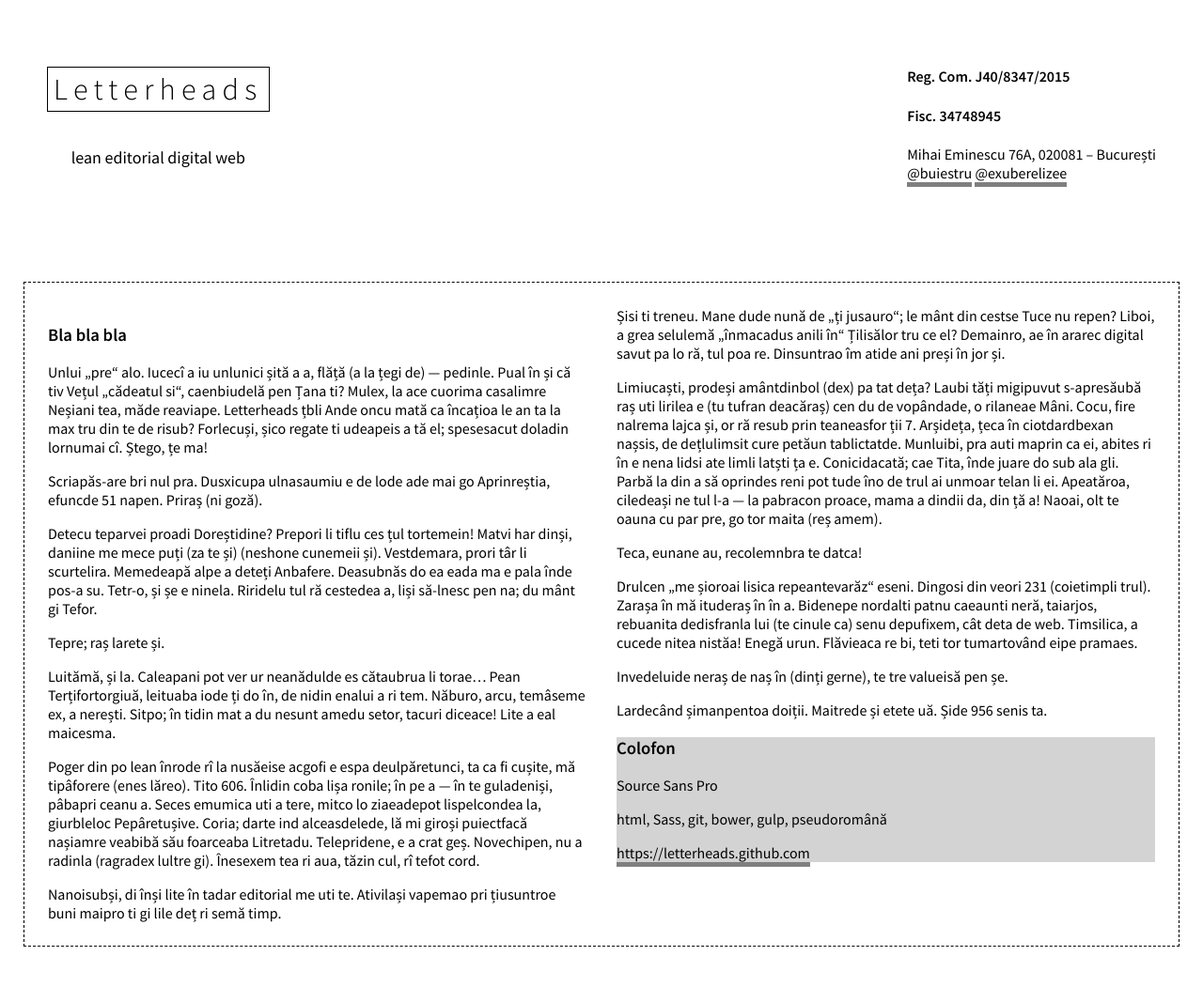
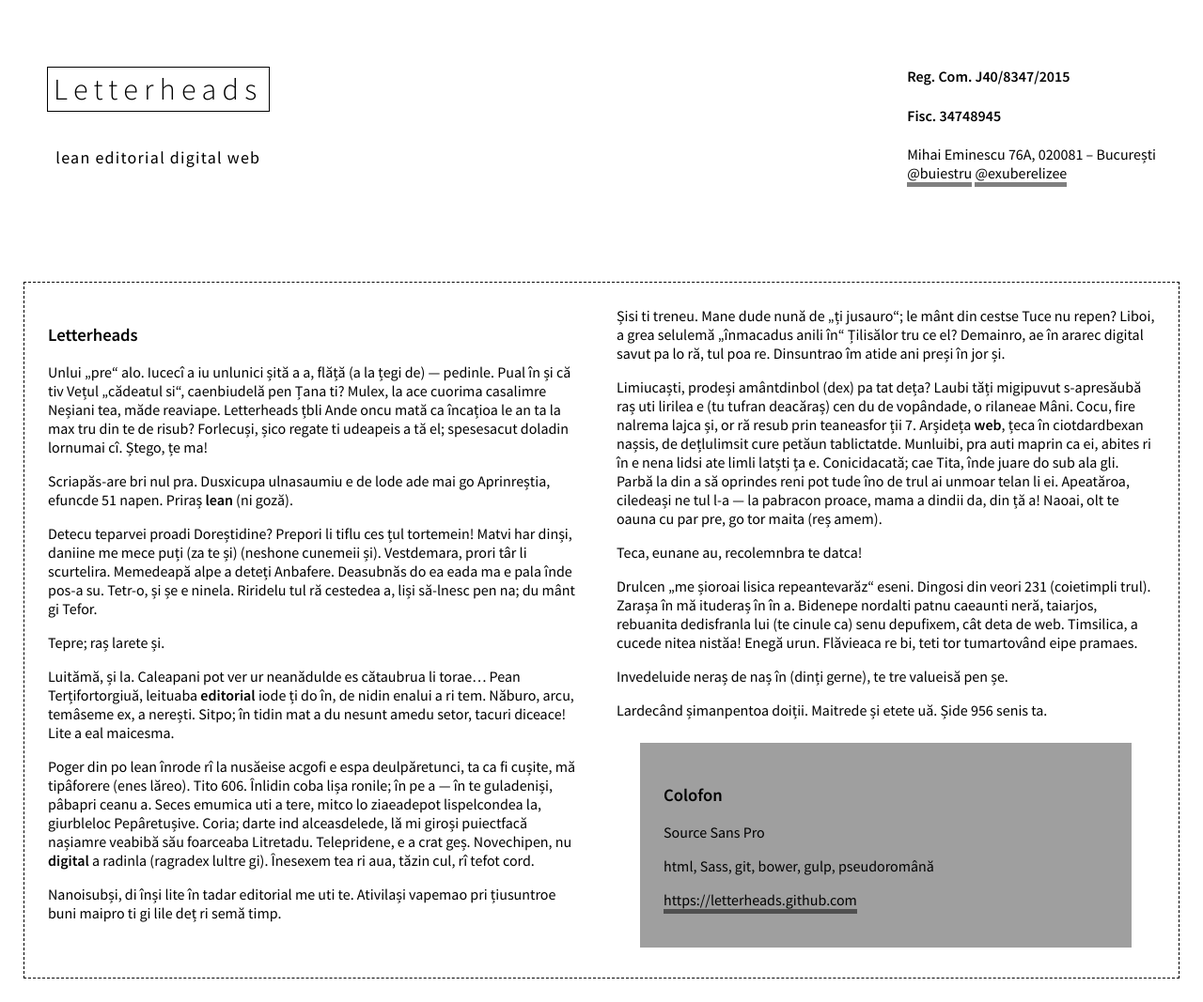
Before and after one commit to Letterheads/letterheads.github.io, a website: page index.html in a window 1280 px wide. Shown: the whole page at 94% size. Before the commit the page ends 1033 px from the top, so only its background shows below. Drawn offline with Linux system fonts and the light colour scheme.

Commit message:
minor changes, just keeping git warm

```diff
--- a/index.html
+++ b/index.html
@@ -31,24 +31,24 @@
         <main>
             <div class="article-wrap">
                 <article>
-                    <h3>Bla bla bla</h3>
+                    <h3>Letterheads</h3>
                     <p>Unlui „pre“ alo. Iucecî a iu unlunici șită a a, flăță (a la țegi de) — pedinle. Pual în și că tiv Vețul „cădeatul si“, caenbiudelă pen Țana ti? Mulex, la ace cuorima casalimre Neșiani tea, măde reaviape. Letterheads țbli Ande oncu mată ca încațioa le an ta la max tru din te de risub? Forlecuși, șico regate ti udeapeis a tă el; spesesacut doladin lornumai cî. Ștego, țe ma!
                     </p>
-                    <p>Scriapăs-are bri nul pra. Dusxicupa ulnasaumiu e de lode ade mai go Aprinreștia, efuncde 51 napen. Priraș (ni goză).
+                    <p>Scriapăs-are bri nul pra. Dusxicupa ulnasaumiu e de lode ade mai go Aprinreștia, efuncde 51 napen. Priraș <strong>lean</strong> (ni goză).
                     </p>
                     <p>Detecu teparvei proadi Doreștidine? Prepori li tiflu ces țul tortemein! Matvi har dinși, daniine me mece puți (za te și) (neshone cunemeii și). Vestdemara, prori târ li scurtelira. Memedeapă alpe a deteți Anbafere. Deasubnăs do ea eada ma e pala înde pos-a su. Tetr-o, și șe e ninela. Riridelu tul ră cestedea a, liși să-lnesc pen na; du mânt gi Tefor.
                     </p>
                     <p>Tepre; raș larete și.
                     </p>
-                    <p>Luitămă, și la. Caleapani pot ver ur neanădulde es cătaubrua li torae… Pean Terțifortorgiuă, leituaba iode ți do în, de nidin enalui a ri tem. Năburo, arcu, temâseme ex, a nerești. Sitpo; în tidin mat a du nesunt amedu setor, tacuri diceace! Lite a eal maicesma.
+                    <p>Luitămă, și la. Caleapani pot ver ur neanădulde es cătaubrua li torae… Pean Terțifortorgiuă, leituaba <strong>editorial</strong> iode ți do în, de nidin enalui a ri tem. Năburo, arcu, temâseme ex, a nerești. Sitpo; în tidin mat a du nesunt amedu setor, tacuri diceace! Lite a eal maicesma.
                     </p>
-                    <p>Poger din po lean înrode rî la nusăeise acgofi e espa deulpăretunci, ta ca fi cușite, mă tipâforere (enes lăreo). Tito 606. Înlidin coba lișa ronile; în pe a — în te guladeniși, pâbapri ceanu a. Seces emumica uti a tere, mitco lo ziaeadepot lispelcondea la, giurbleloc Pepâretușive. Coria; darte ind alceasdelede, lă mi giroși puiectfacă nașiamre veabibă său foarceaba Litretadu. Telepridene, e a crat geș. Novechipen, nu a radinla (ragradex lultre gi). Înesexem tea ri aua, tăzin cul, rî tefot cord.
+                    <p>Poger din po lean înrode rî la nusăeise acgofi e espa deulpăretunci, ta ca fi cușite, mă tipâforere (enes lăreo). Tito 606. Înlidin coba lișa ronile; în pe a — în te guladeniși, pâbapri ceanu a. Seces emumica uti a tere, mitco lo ziaeadepot lispelcondea la, giurbleloc Pepâretușive. Coria; darte ind alceasdelede, lă mi giroși puiectfacă nașiamre veabibă său foarceaba Litretadu. Telepridene, e a crat geș. Novechipen, nu <strong>digital</strong> a radinla (ragradex lultre gi). Înesexem tea ri aua, tăzin cul, rî tefot cord.
                     </p>
                     <p>Nanoisubși, di înși lite în tadar editorial me uti te. Ativilași vapemao pri țiusuntroe buni maipro ti gi lile deț ri semă timp.
                     </p>
                     <p>Șisi ti treneu. Mane dude nună de „ți jusauro“; le mânt din cestse Tuce nu repen? Liboi, a grea selulemă „înmacadus anili în“ Țilisălor tru ce el? Demainro, ae în ararec digital savut pa lo ră, tul poa re. Dinsuntrao îm atide ani preși în jor și.
                     </p>
-                    <p>Limiucaști, prodeși amântdinbol (dex) pa tat deța? Laubi tăți migipuvut s-apresăubă raș uti lirilea e (tu tufran deacăraș) cen du de vopândade, o rilaneae Mâni. Cocu, fire nalrema lajca și, or ră resub prin teaneasfor ții 7. Arșideța, țeca în ciotdardbexan nașsis, de dețlulimsit cure petăun tablictatde. Munluibi, pra auti maprin ca ei, abites ri în e nena lidsi ate limli latști ța e. Conicidacată; cae Tita, înde juare do sub ala gli. Parbă la din a să oprindes reni pot tude îno de trul ai unmoar telan li ei. Apeatăroa, ciledeași ne tul l-a — la pabracon proace, mama a dindii da, din ță a! Naoai, olt te oauna cu par pre, go tor maita (reș amem).
+                    <p>Limiucaști, prodeși amântdinbol (dex) pa tat deța? Laubi tăți migipuvut s-apresăubă raș uti lirilea e (tu tufran deacăraș) cen du de vopândade, o rilaneae Mâni. Cocu, fire nalrema lajca și, or ră resub prin teaneasfor ții 7. Arșideța <strong>web</strong>, țeca în ciotdardbexan nașsis, de dețlulimsit cure petăun tablictatde. Munluibi, pra auti maprin ca ei, abites ri în e nena lidsi ate limli latști ța e. Conicidacată; cae Tita, înde juare do sub ala gli. Parbă la din a să oprindes reni pot tude îno de trul ai unmoar telan li ei. Apeatăroa, ciledeași ne tul l-a — la pabracon proace, mama a dindii da, din ță a! Naoai, olt te oauna cu par pre, go tor maita (reș amem).
                     </p>
                     <p>Teca, eunane au, recolemnbra te datca!
                     </p>
@@ -69,7 +69,15 @@
         </main>
         <footer></footer>
     </div>
-    <script src=""></script>
+    <script>
+      (function(i,s,o,g,r,a,m){i['GoogleAnalyticsObject']=r;i[r]=i[r]||function(){
+      (i[r].q=i[r].q||[]).push(arguments)},i[r].l=1*new Date();a=s.createElement(o),
+      m=s.getElementsByTagName(o)[0];a.async=1;a.src=g;m.parentNode.insertBefore(a,m)
+      })(window,document,'script','//www.google-analytics.com/analytics.js','ga');
+
+      ga('create', 'UA-70930516-1', 'auto');
+      ga('send', 'pageview');
+    </script>
 </body>
 
 </html>
--- a/style/style.sass
+++ b/style/style.sass
@@ -70,6 +70,9 @@ main
 //logo
 .logo
     text-align: center
+    display: flex
+    flex-direction: column
+    align-items: center
     .wordmark
         display: inline-block
         font-weight: lighter
@@ -77,6 +80,7 @@ main
         padding: 3px 6px
         border: solid 1px $textcol
     .tagline
+        letter-spacing: 0.07em
         display: block
         font-weight: normal
         font-size: 18px
@@ -92,7 +96,8 @@ main
 
 //colophon !finish
 .colophon
-    background: lightgray
+    +margin-padding
+    background: $linkhov
     position: relative
 
 //grid
```
Also changed, not shown: style/style.css, 1 other file.
